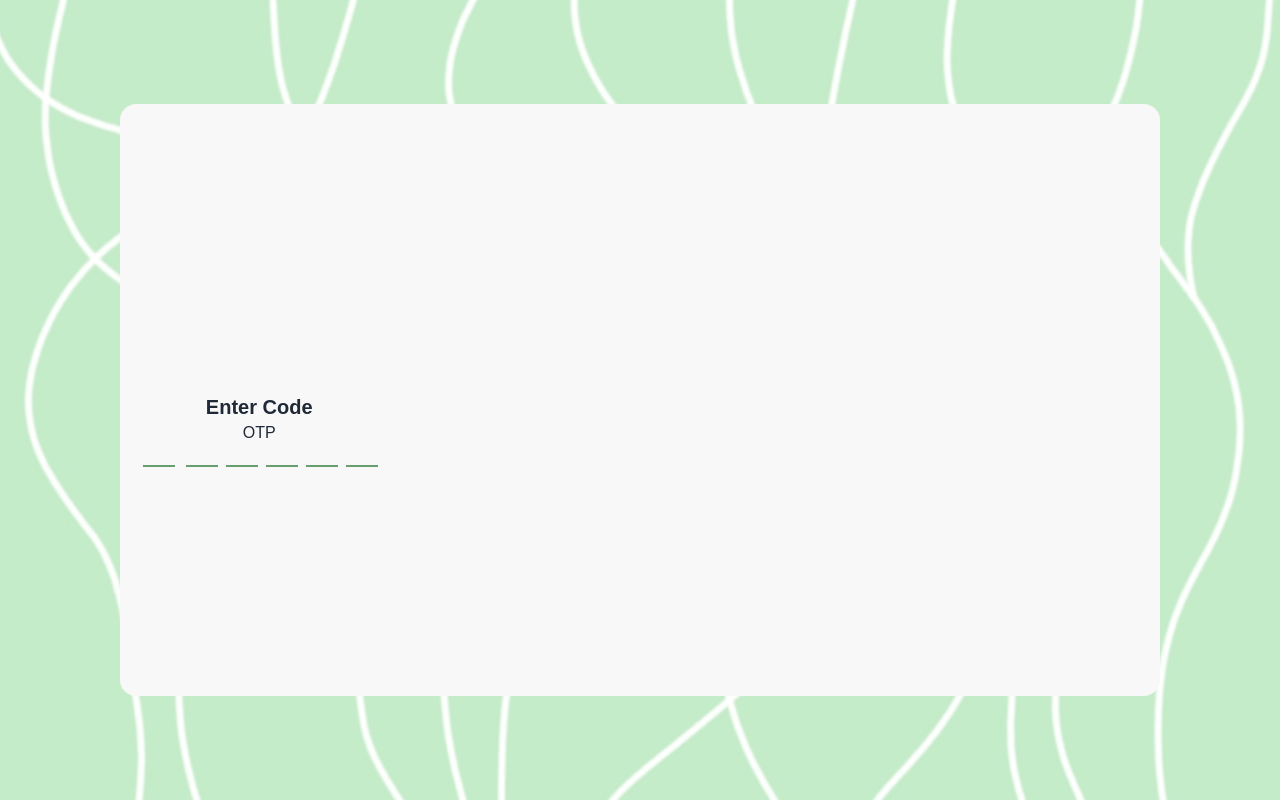
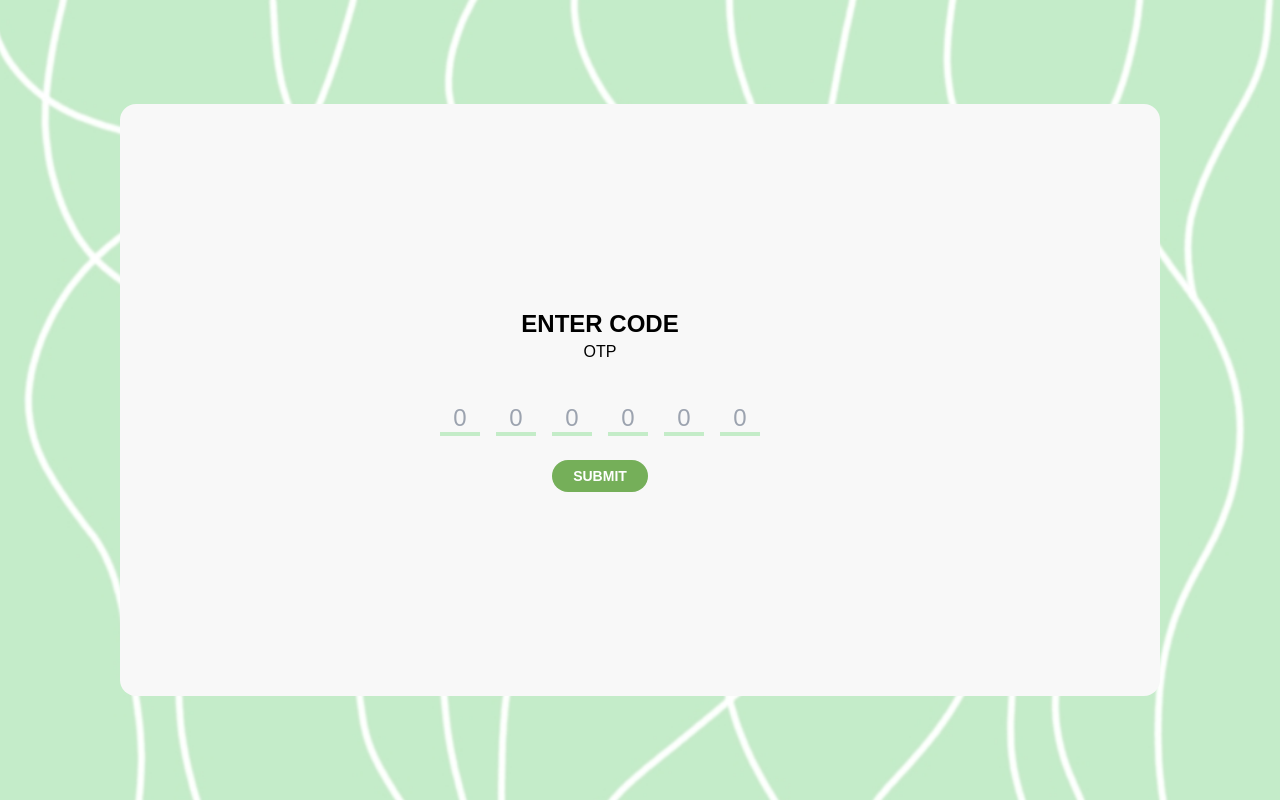
Before and after one commit to kiefferdy/ga-payroll-system, a Nuxt app: page /otp in a window 1280 px wide. Built offline with nearby package versions, Linux system fonts and the light colour scheme; no server answers.

Commit message:
Modify otp

```diff
--- a/pages/otp.vue
+++ b/pages/otp.vue
@@ -1,24 +1,17 @@
 <template>
-   <div class="flex flex-col items-center">
-      <h1 class="text-xl font-bold mt-20">Enter Code</h1>
+   <div class="card text-black items-cetner text-center justify-center h-[30rem] w-[60rem]">
+      <h1 class="card-title justify-center text-2xl">ENTER CODE</h1>
       <p>OTP</p>
-      <div class="flex justify-center space-x-2 m-5">
-         <div class="otp-line"></div>
-         <div class="otp-line"></div>
-         <div class="otp-line"></div>
-         <div class="otp-line"></div>
-         <div class="otp-line"></div>
-         <div class="otp-line"></div>
+      <div class="join self-center mt-10">
+         <input type="text" placeholder="0" class="input input-sm join-item mx-2 w-10 text-2xl bg-primary_white text-center border-0 border-b-4 rounded-none border-primary_green"/>
+         <input type="text" placeholder="0" class="input input-sm join-item mx-2 w-10 text-2xl bg-primary_white text-center border-0 border-b-4 rounded-none border-primary_green"/>
+         <input type="text" placeholder="0" class="input input-sm join-item mx-2 w-10 text-2xl bg-primary_white text-center border-0 border-b-4 rounded-none border-primary_green"/>
+         <input type="text" placeholder="0" class="input input-sm join-item mx-2 w-10 text-2xl bg-primary_white text-center border-0 border-b-4 rounded-none border-primary_green"/>
+         <input type="text" placeholder="0" class="input input-sm join-item mx-2 w-10 text-2xl bg-primary_white text-center border-0 border-b-4 rounded-none border-primary_green"/>
+         <input type="text" placeholder="0" class="input input-sm join-item mx-2 w-10 text-2xl bg-primary_white text-center border-0 border-b-4 rounded-none border-primary_green"/>
       </div>
-
+      <div clas="card-actions">
+         <button class="btn btn-sm btn-circle w-24 mt-6 bg-button_green btn-ghost text-white">Submit</button>
+      </div>
    </div>
 </template>
-
-<style>
-  .otp-line {
-    width: 2em;
-    height: 2px;
-    background: #689E6E;
-    margin: 0 0.2em;
-  }
-</style>
```
